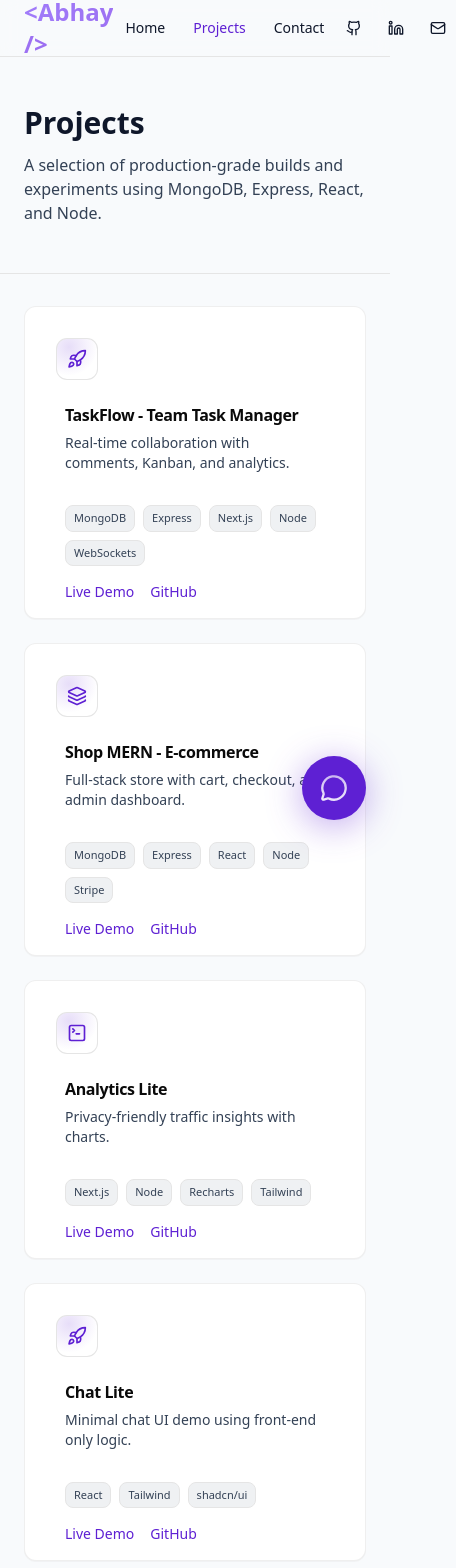
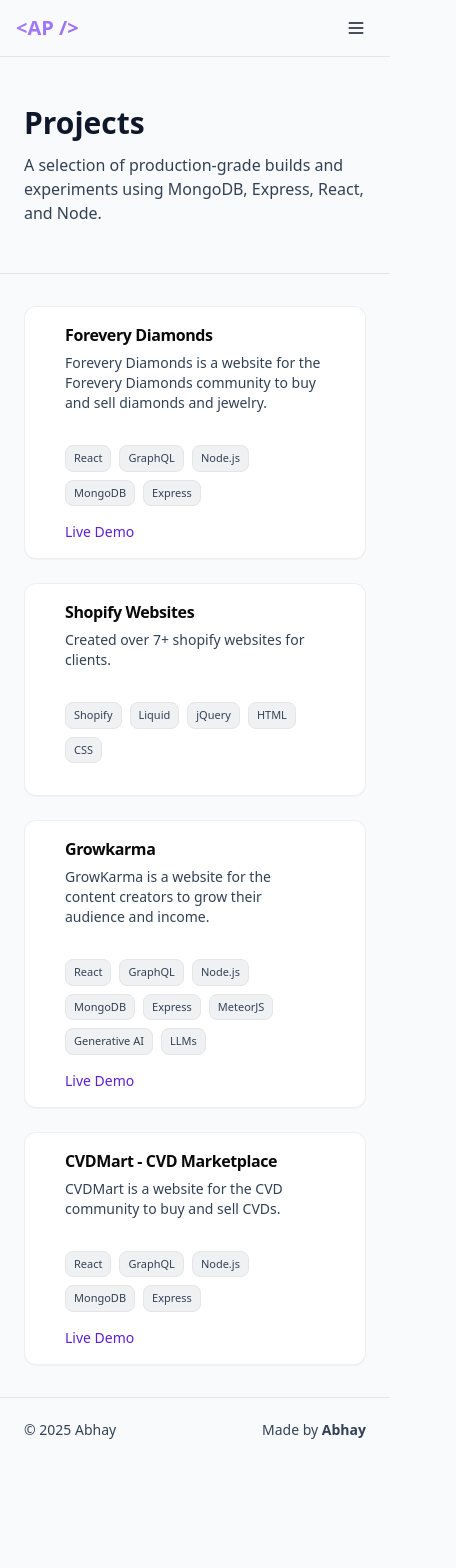
Before and after one commit to abhay-pansuriya-7/Abhay, a Next.js app: page /projects in a window 390 px wide. Shown: the top 1568 px of the page, 456 px wide, since content can reach past the window. After the commit the page ends 1462 px from the top, so only its background shows below. Built offline with nearby package versions, Linux system fonts and the light colour scheme.

Commit message:
Corrected information

```diff
--- a/app/layout.tsx
+++ b/app/layout.tsx
@@ -27,7 +27,7 @@
           <ApolloClientProvider>
             <ThemeProvider>
               {children}
-              <Chatbot />
+              {/* <Chatbot /> */}
               <Analytics />
             </ThemeProvider>
           </ApolloClientProvider>
--- a/app/page.tsx
+++ b/app/page.tsx
@@ -22,7 +22,7 @@
         <FloatingDotsBackground />
         <ProfileHero />
       </section>
-      <SkillsMatrix />
+      {/* <SkillsMatrix /> */}
       <CallToAction />
       {/* <PersonalInterests /> */}
       <PersonalStory />
@@ -41,7 +41,6 @@
       </section>
 
       <SiteFooter />
-      {/* <Chatbot /> */}
     </main>
   )
 }
--- a/components/hero/Hero.tsx
+++ b/components/hero/Hero.tsx
@@ -35,7 +35,7 @@
         <PersonalStory />
 
         {/* Skills Matrix & Certifications */}
-        <SkillsMatrix />
+        {/* <SkillsMatrix /> */}
 
         {/* Personal Interests & Values */}
         <PersonalInterests />
--- a/components/hero/components/PersonalStory.tsx
+++ b/components/hero/components/PersonalStory.tsx
@@ -9,33 +9,28 @@
     icon: React.ComponentProps<typeof Icon>["name"];
   }> = [
     {
-      year: "2018",
+      year: "2019",
       title: "The Beginning",
-      description: "Started my journey with HTML, CSS, and JavaScript while studying Computer Science. Built my first website for a local bakery.",
+      description: "Started my journey with HTML, CSS, and JavaScript while working as a Shopify developer.",
       icon: "Rocket"
     },
     {
-      year: "2019",
-      title: "React Discovery",
-      description: "Fell in love with React\'s component-based architecture. Created my first SPA for a university project management system.",
+      year: "2020",
+      title: "Shopify Developer",
+      description: "Fell in love with Shopify development and jQuery and started learning backend development with Laravel.",
       icon: "Heart"
     },
-    {
-      year: "2020",
-      title: "Professional Leap",
-      description: "Joined TechCorp as Junior Developer. Learned the importance of clean code, testing, and collaborative development.",
-      icon: "Briefcase"
-    },
+
     {
       year: "2022",
-      title: "Full Stack Mastery",
-      description: "Expanded into backend development with Node.js and databases. Led my first team project - an e-commerce platform.",
+      title: "MERN Stack Developer",
+      description: "Started learning React and started working as a MERN Stack developer. get my hands dirty with MongoDB, Express.js, React, and Node.js.",
       icon: "Code"
     },
     {
-      year: "2024",
-      title: "Innovation Focus",
-      description: "Currently specializing in modern React patterns, performance optimization, and creating exceptional user experiences.",
+      year: "2025",
+      title: "Sr. Full Stack Developer (Generative AI & LLMs)",
+      description: "Currently working as a Sr. Full Stack Developer . I'm responsible for the full stack development of the company's projects. get my hands dirty with generative AI and LLMs.",
       icon: "Sparkles"
     }
   ];
--- a/components/projects-grid.tsx
+++ b/components/projects-grid.tsx
@@ -9,7 +9,7 @@
     <div className="grid grid-cols-1 sm:grid-cols-2 lg:grid-cols-3 gap-6">
       {list.map((p, idx) => (
         <Card key={p.slug} className="card-elevate group relative overflow-hidden">
-          <div className="px-4 pt-4">
+          {/* <div className="px-4 pt-4">
             <div
               className="inline-flex items-center justify-center h-10 w-10 rounded-lg ring-1 ring-border"
               style={{
@@ -21,7 +21,7 @@
               {idx % 3 === 1 && <Layers className="h-5 w-5 text-primary" aria-hidden="true" />}
               {idx % 3 === 2 && <TerminalSquare className="h-5 w-5 text-primary" aria-hidden="true" />}
             </div>
-          </div>
+          </div> */}
 
           <CardHeader className="pb-2">
             <Link href={`/projects/${p.slug}`} className="hover:underline">
--- a/components/site-footer.tsx
+++ b/components/site-footer.tsx
@@ -3,7 +3,7 @@
     <footer className="border-t">
       <div className="max-w-5xl mx-auto px-6 md:px-8 lg:px-10 h-16 flex items-center justify-between text-sm">
         <p className="text-muted-foreground">© {new Date().getFullYear()} Abhay</p>
-        <p className="text-muted-foreground">Made with ❤️ by Abhay</p>
+        <p className="text-muted-foreground">Made by <strong>Abhay</strong></p>
       </div>
     </footer>
   )
--- a/components/site-header.tsx
+++ b/components/site-header.tsx
@@ -1,9 +1,10 @@
 "use client"
 
+import { useState } from "react"
 import Link from "next/link"
 import { usePathname } from "next/navigation"
 import { cn } from "@/lib/utils"
-import { Github, Linkedin, Mail } from "lucide-react"
+import { Github, Linkedin, Mail, Menu, X } from "lucide-react"
 
 const nav = [
   { href: "/", label: "Home" },
@@ -13,17 +14,20 @@
 
 export function SiteHeader() {
   const pathname = usePathname()
+  const [mobileMenuOpen, setMobileMenuOpen] = useState(false)
+
   return (
     <header className="sticky top-0 z-40 border-b bg-background/80 backdrop-blur supports-[backdrop-filter]:bg-background/60">
-      <div className="max-w-5xl mx-auto px-6 md:px-8 lg:px-10 h-14 flex items-center justify-between">
+      <div className="max-w-5xl mx-auto px-4 sm:px-6 md:px-8 lg:px-10 h-14 flex items-center justify-between">
         {/* Subtle gradient brand for a premium feel */}
-        <Link href="/" className="font-semibold">
-          <span className="bg-gradient-to-r from-[#824ff8be] to-[#9c6ef1] bg-clip-text text-transparent text-2xl">
-            {"<"}Abhay /{">"}
+        <Link href="/" className="font-semibold flex-shrink-0">
+          <span className="bg-gradient-to-r from-[#824ff8be] to-[#9c6ef1] bg-clip-text text-transparent text-xl sm:text-2xl">
+            {"<"}AP /{">"}
           </span>
         </Link>
 
-        <nav className="flex items-center gap-1">
+        {/* Desktop Navigation - hidden on mobile */}
+        <nav className="hidden md:flex items-center gap-1">
           {nav.map((item) => (
             <Link
               key={item.href}
@@ -39,10 +43,10 @@
           ))}
         </nav>
 
-        {/* Social icons + theme toggle */}
-        <div className="flex items-center gap-1.5">
+        {/* Desktop Social icons - hidden on mobile */}
+        <div className="hidden md:flex items-center gap-1.5">
           <a
-            href="https://github.com/yourname"
+            href="https://github.com/abhay-pansuriya-7"
             target="_blank"
             rel="noopener noreferrer"
             aria-label="GitHub"
@@ -68,7 +72,70 @@
           </Link>
           {/* <ThemeToggle /> */}
         </div>
+
+        {/* Mobile Menu Button */}
+        <button
+          onClick={() => setMobileMenuOpen(!mobileMenuOpen)}
+          aria-label="Toggle menu"
+          className="md:hidden inline-flex h-9 w-9 items-center justify-center rounded-md border border-transparent hover:border-border hover:bg-accent transition-colors"
+        >
+          {mobileMenuOpen ? (
+            <X className="h-5 w-5" />
+          ) : (
+            <Menu className="h-5 w-5" />
+          )}
+        </button>
       </div>
+
+      {/* Mobile Menu */}
+      {mobileMenuOpen && (
+        <div className="md:hidden border-t bg-background/95 backdrop-blur">
+          <nav className="px-4 py-4 space-y-2">
+            {nav.map((item) => (
+              <Link
+                key={item.href}
+                href={item.href}
+                onClick={() => setMobileMenuOpen(false)}
+                className={cn(
+                  "block px-4 py-3 text-base rounded-md transition-colors hover:bg-accent/70 hover:text-accent-foreground",
+                  pathname === item.href ? "text-primary bg-accent/50" : "text-foreground",
+                )}
+                aria-current={pathname === item.href ? "page" : undefined}
+              >
+                {item.label}
+              </Link>
+            ))}
+            <div className="pt-4 border-t flex items-center gap-3">
+              <a
+                href="https://github.com/abhay-pansuriya-7"
+                target="_blank"
+                rel="noopener noreferrer"
+                aria-label="GitHub"
+                className="inline-flex h-10 w-10 items-center justify-center rounded-md border border-transparent hover:border-border hover:bg-accent transition-colors"
+              >
+                <Github className="h-5 w-5" />
+              </a>
+              <a
+                href="https://linkedin.com/in/yourname"
+                target="_blank"
+                rel="noopener noreferrer"
+                aria-label="LinkedIn"
+                className="inline-flex h-10 w-10 items-center justify-center rounded-md border border-transparent hover:border-border hover:bg-accent transition-colors"
+              >
+                <Linkedin className="h-5 w-5" />
+              </a>
+              <Link
+                href="/contact"
+                onClick={() => setMobileMenuOpen(false)}
+                aria-label="Contact"
+                className="inline-flex h-10 w-10 items-center justify-center rounded-md border border-transparent hover:border-border hover:bg-accent transition-colors"
+              >
+                <Mail className="h-5 w-5" />
+              </Link>
+            </div>
+          </nav>
+        </div>
+      )}
     </header>
   )
 }
--- a/data/projects.ts
+++ b/data/projects.ts
@@ -9,35 +9,30 @@
 
 export const projects: Project[] = [
   {
-    slug: "taskflow",
-    title: "TaskFlow - Team Task Manager",
-    summary: "Real-time collaboration with comments, Kanban, and analytics.",
-    tags: ["MongoDB", "Express", "Next.js", "Node", "WebSockets"],
-    demo: "https://example.com/taskflow",
-    repo: "https://github.com/you/taskflow",
+    slug: "foreverydiamonds",
+    title: "Forevery Diamonds",
+    summary: "Forevery Diamonds is a website for the Forevery Diamonds community to buy and sell diamonds and jewelry.",
+    tags: ["React", "GraphQL", "Node.js", "MongoDB", "Express"],
+    demo: "https://foreverydiamonds.com",
   },
   {
-    slug: "shop-mern",
-    title: "Shop MERN - E-commerce",
-    summary: "Full-stack store with cart, checkout, and admin dashboard.",
-    tags: ["MongoDB", "Express", "React", "Node", "Stripe"],
-    demo: "https://example.com/shop-mern",
-    repo: "https://github.com/you/shop-mern",
+    slug: "Shopify Projects",
+    title: "Shopify Websites",
+    summary: "Created over 7+ shopify websites for clients.",
+    tags: ["Shopify", "Liquid", "jQuery", "HTML", "CSS"],
   },
   {
-    slug: "analytics-lite",
-    title: "Analytics Lite",
-    summary: "Privacy-friendly traffic insights with charts.",
-    tags: ["Next.js", "Node", "Recharts", "Tailwind"],
-    demo: "https://example.com/analytics-lite",
-    repo: "https://github.com/you/analytics-lite",
+    slug: "growkarma",
+    title: "Growkarma",
+    summary: "GrowKarma is a website for the content creators to grow their audience and income.",
+    tags: ["React", "GraphQL", "Node.js", "MongoDB", "Express", "MeteorJS", "Generative AI", "LLMs"],
+    demo: "https://www.growkarma.com/",
   },
   {
-    slug: "chat-lite",
-    title: "Chat Lite",
-    summary: "Minimal chat UI demo using front-end only logic.",
-    tags: ["React", "Tailwind", "shadcn/ui"],
-    demo: "https://example.com/chat-lite",
-    repo: "https://github.com/you/chat-lite",
+    slug: "cvdmart",
+    title: "CVDMart - CVD Marketplace",
+    summary: "CVDMart is a website for the CVD community to buy and sell CVDs.",
+    tags: ["React", "GraphQL", "Node.js", "MongoDB", "Express"],
+    demo: "https://cvdmart.com",
   },
 ]
```
Also changed, not shown: components/contact-panel.tsx (+50 -8 lines), components/hero/components/CallToAction.tsx (+4 -4 lines).
